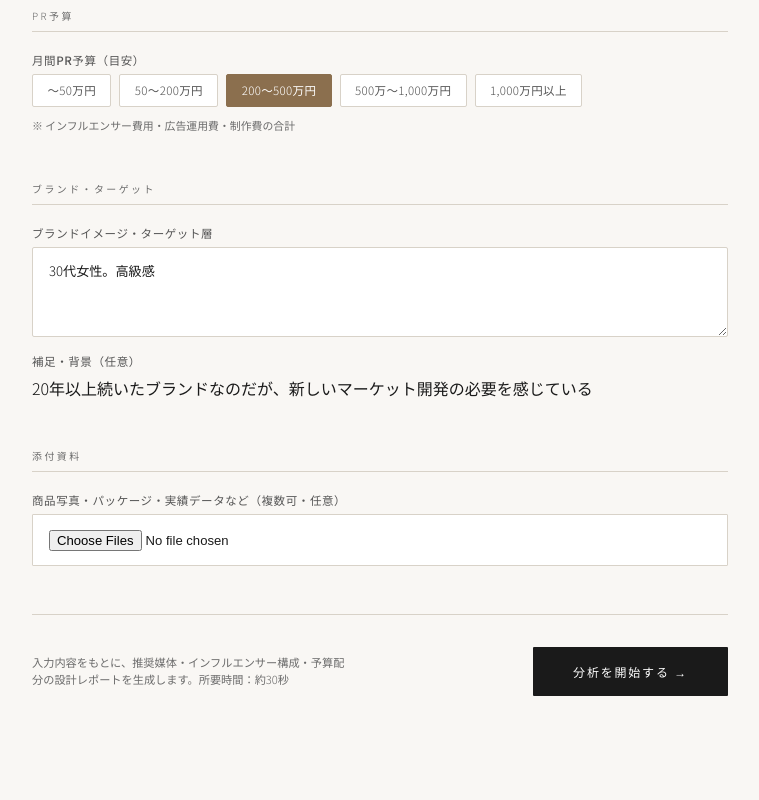
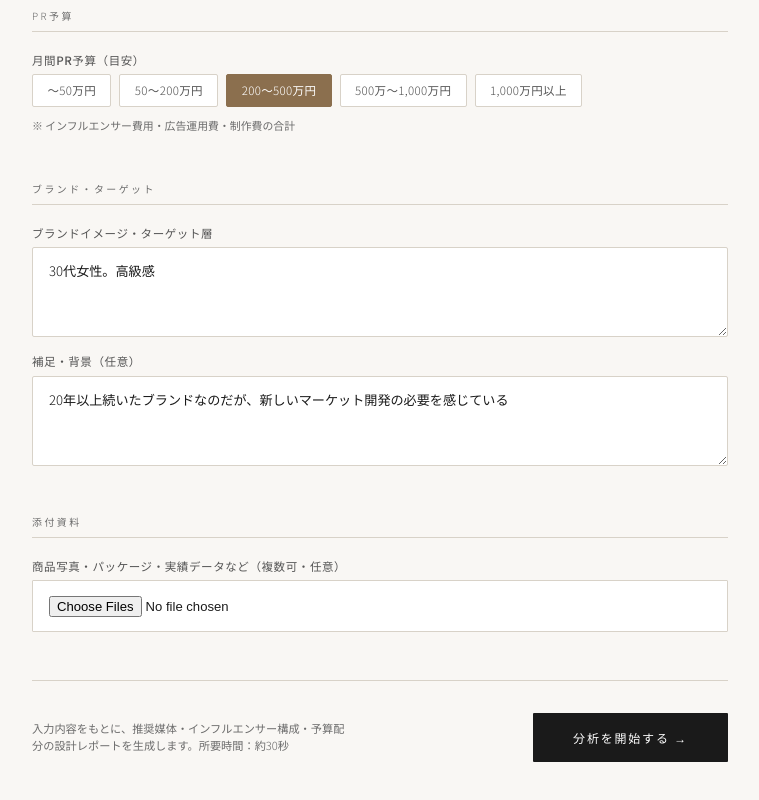
Before and after one commit to oshman1967/fire-source, a plain HTML site: page pr_input_mockup.html in a window 1280 px wide. Shown: the part 1003-1803 px from the top of the page, without its empty margins (260-1019 px from the left). Drawn offline with nearby package versions, Linux system fonts and the light colour scheme.

Commit message:
Fix textarea tag in pr_input_mockup.html

```diff
--- a/pr_input_mockup.html
+++ b/pr_input_mockup.html
@@ -397,7 +397,7 @@
     </div>
     <div class="field" style="margin-top:1rem">
       <label>補足・背景（任意）</label>
-      <te<textarea id="notes-textarea" placeholder="例：長く続くブランドだが、これまでとは違う層にも届けたい。差別化ポイントは素材へのこだわり。">20年以上続いたブランドなのだが、新しいマーケット開発の必要を感じている</textarea>
+      <textarea id="notes-textarea" placeholder="例：長く続くブランドだが、これまでとは違う層にも届けたい。差別化ポイントは素材へのこだわり。">20年以上続いたブランドなのだが、新しいマーケット開発の必要を感じている</textarea>
     </div>
   </div>
 
```
